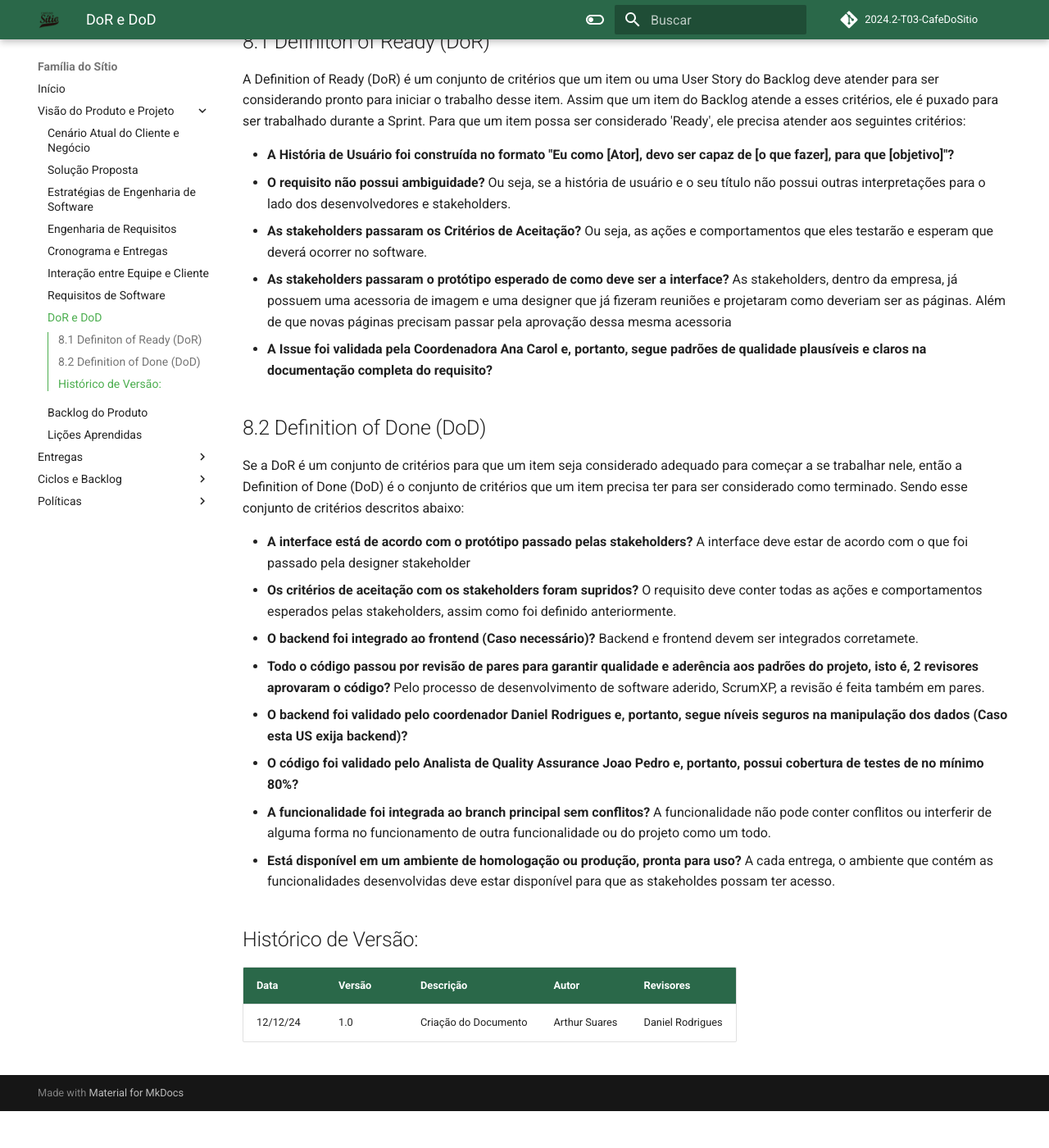
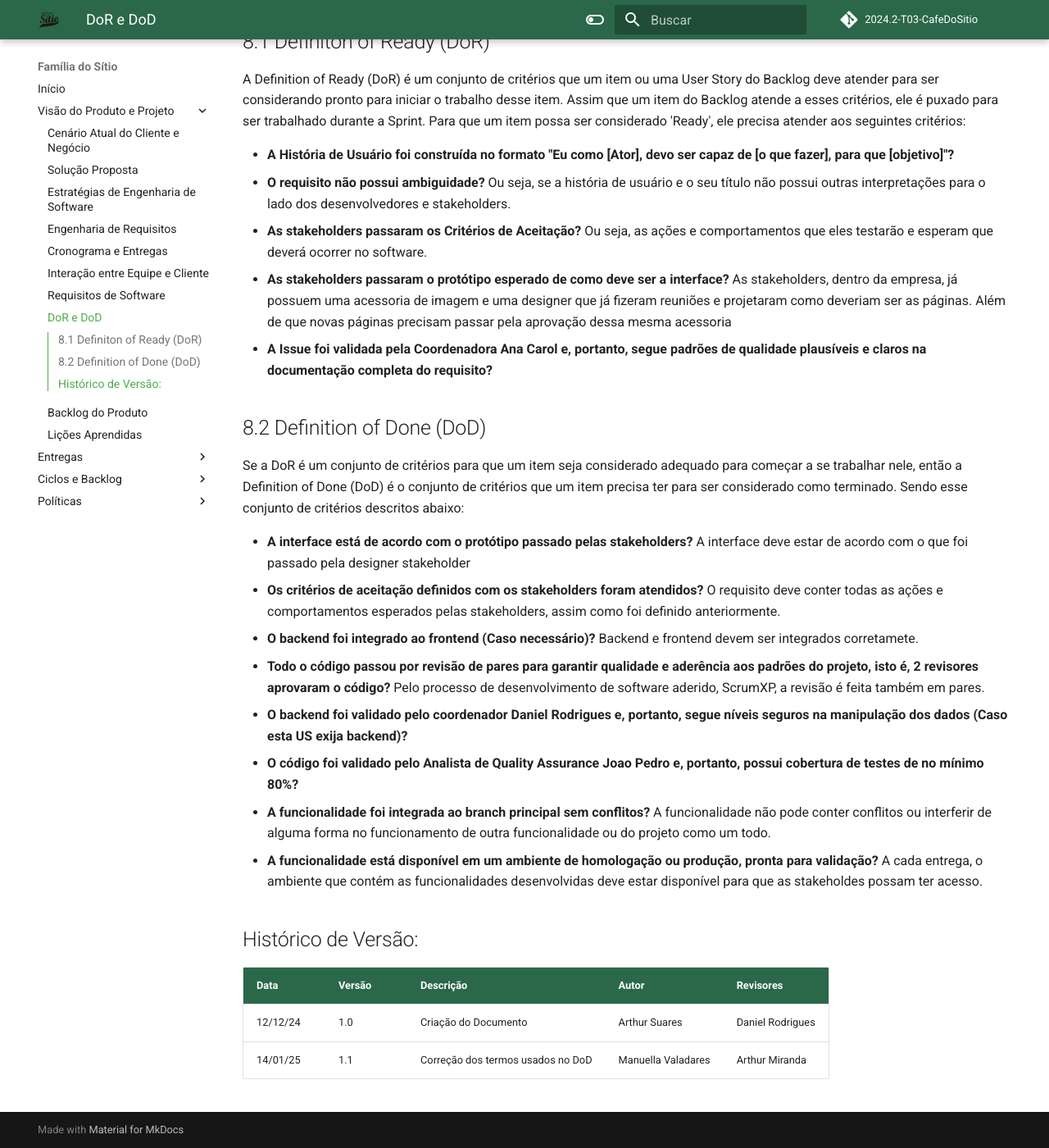
Before and after one commit to mdsreq-fga-unb/2024.2-T03-CafeDoSitio, an MkDocs documentation site: the page built from docs/sections/2-docPage/8-DoR&DoD.md, in a window 1280 px wide and 1400 px high, scrolled down 147 px. Shown: the whole window at 82% size. Built offline with MkDocs 1.6.1 and Material for MkDocs 9.7.7, drawn with Linux system fonts in a browser that asks for light colours; comment, search, counter and statistics services are not loaded; before the commit the page ends 1502 px from its top, so only the background shows below that.

Commit message:
docs: corrigindo os termos usados no DoD

```diff
--- a/docs/sections/2-docPage/8-DoR&DoD.md
+++ b/docs/sections/2-docPage/8-DoR&DoD.md
@@ -13,15 +13,16 @@ A Definition of Ready (DoR) é um conjunto de critérios que um item ou uma User
 Se a DoR é um conjunto de critérios para que um item seja considerado adequado para começar a se trabalhar nele, então a Definition of Done (DoD) é o conjunto de critérios que um item precisa ter para ser considerado como terminado. Sendo esse conjunto de critérios descritos abaixo:
 
 - **A interface está de acordo com o protótipo passado pelas stakeholders?** A interface deve estar de acordo com o que foi passado pela designer stakeholder
-- **Os critérios de aceitação com os stakeholders foram supridos?** O requisito deve conter todas as ações e comportamentos esperados pelas stakeholders, assim como foi definido anteriormente.
+- **Os critérios de aceitação definidos com os stakeholders foram atendidos?** O requisito deve conter todas as ações e comportamentos esperados pelas stakeholders, assim como foi definido anteriormente.
 - **O backend foi integrado ao frontend (Caso necessário)?** Backend e frontend devem ser integrados corretamete.
 - **Todo o código passou por revisão de pares para garantir qualidade e aderência aos padrões do projeto, isto é, 2 revisores aprovaram o código?** Pelo processo de desenvolvimento de software aderido, ScrumXP, a revisão é feita também em pares.
 - **O backend foi validado pelo coordenador Daniel Rodrigues e, portanto, segue níveis seguros na manipulação dos dados (Caso esta US exija backend)?**
 - **O código foi validado pelo Analista de Quality Assurance Joao Pedro e, portanto, possui cobertura de testes de no mínimo 80%?**
 - **A funcionalidade foi integrada ao branch principal sem conflitos?** A funcionalidade não pode conter conflitos ou interferir de alguma forma no funcionamento de outra funcionalidade ou do projeto como um todo.
-- **Está disponível em um ambiente de homologação ou produção, pronta para uso?** A cada entrega, o ambiente que contém as funcionalidades desenvolvidas deve estar disponível para que as stakeholdes possam ter acesso.
+- **A funcionalidade está disponível em um ambiente de homologação ou produção, pronta para validação?** A cada entrega, o ambiente que contém as funcionalidades desenvolvidas deve estar disponível para que as stakeholdes possam ter acesso.
 
 ## Histórico de Versão:
 | Data | Versão | Descrição | Autor | Revisores |
 |---- | ------ | --------- | ----- | --------- |
 | 12/12/24 | 1.0 | Criação do Documento | Arthur Suares | Daniel Rodrigues
+| 14/01/25 | 1.1 | Correção dos termos usados no DoD | Manuella Valadares | Arthur Miranda
```
